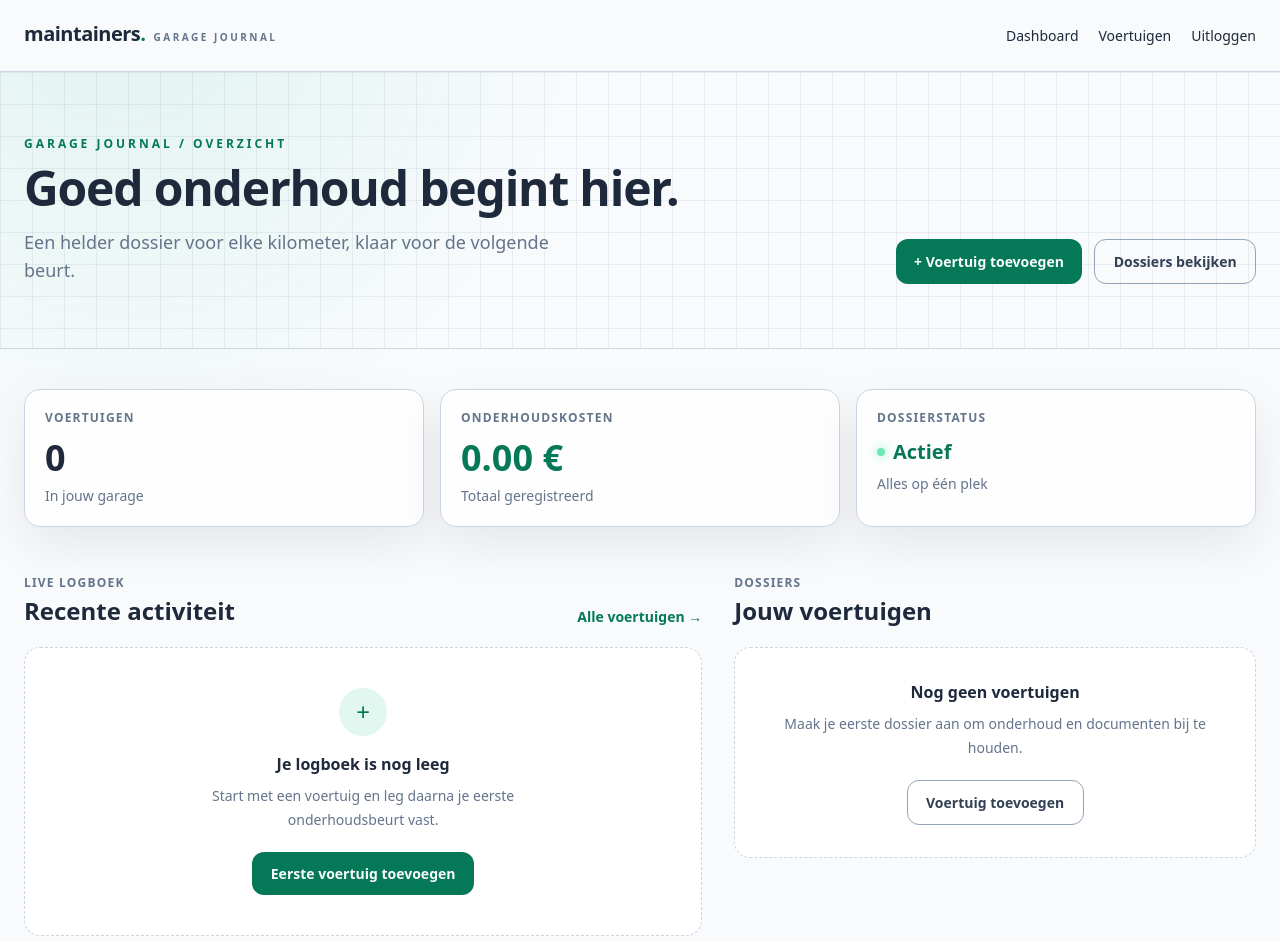
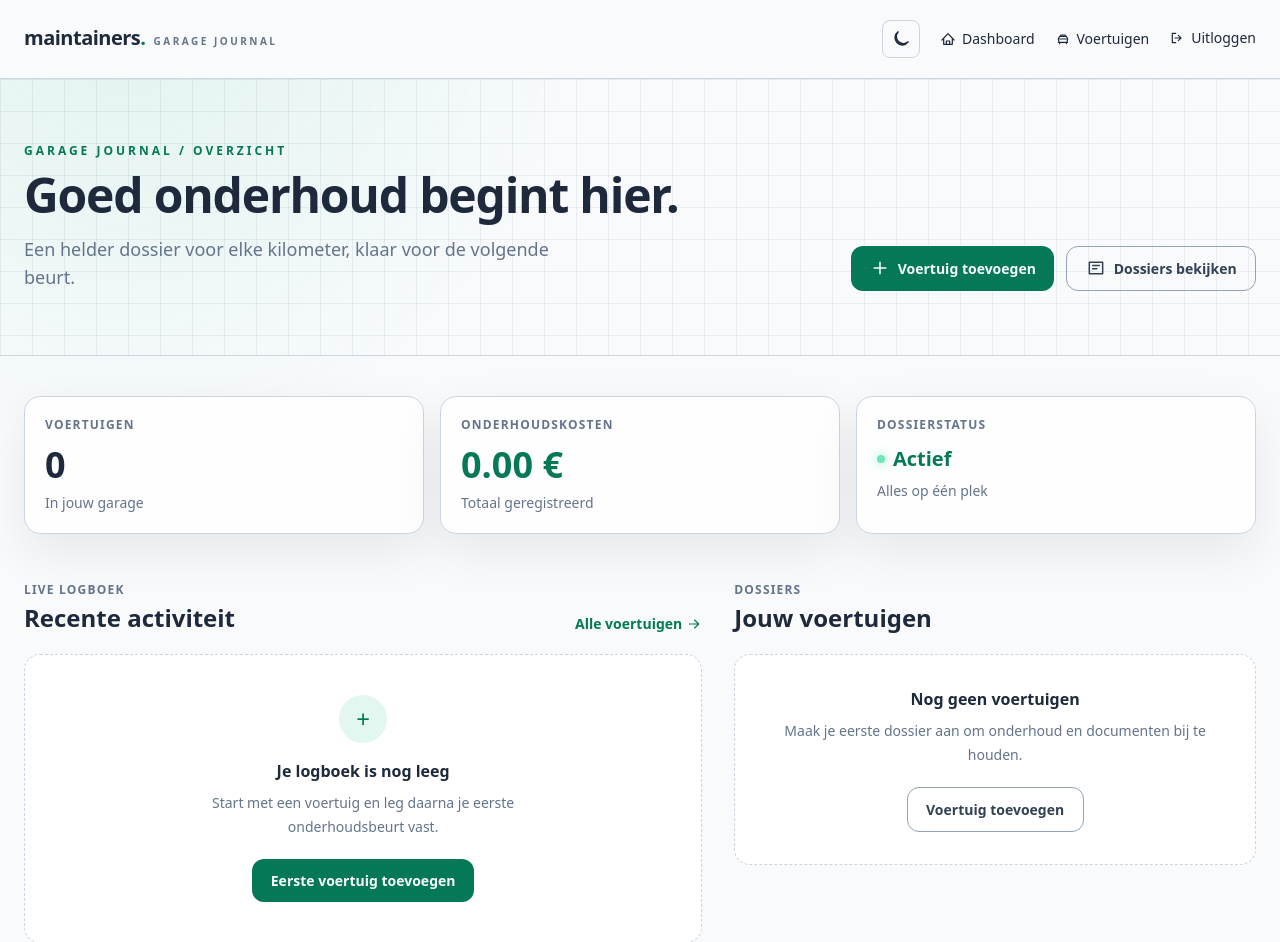
Before and after one commit to martijnschermers/Maintainers, a Django app: page /dashboard/ in a window 1280 px wide. Shown: the top 942 px of the page. Run offline with Django 5.2, Linux system fonts and the light colour scheme; the visitor is signed in with stand-in values (Sample User, id 1); data that the repository does not hold is empty; some libraries are stand-ins or nearby versions.

Commit message:
(feat) applied icons on nav items and general content

```diff
--- a/templates/base.html
+++ b/templates/base.html
@@ -49,36 +49,39 @@
         </button>
       </div>
       <div class="hidden items-center gap-5 text-sm text-slate-300 md:flex">
+        <button class="theme-toggle rounded-lg border border-slate-700 p-2 text-slate-300 hover:border-mint hover:text-mint" type="button" aria-pressed="false" aria-label="Licht thema inschakelen">
+          <span class="theme-toggle-icon" aria-hidden="true">
+            <svg class="theme-icon-sun h-5 w-5" viewBox="0 0 24 24" fill="none" stroke="currentColor" stroke-width="1.8"><circle cx="12" cy="12" r="3"/><path stroke-linecap="round" d="M12 2v2m0 16v2M4.93 4.93l1.42 1.42m11.3 11.3 1.42 1.42M2 12h2m16 0h2M4.93 19.07l1.42-1.42m11.3-11.3 1.42-1.42"/></svg>
+            <svg class="theme-icon-moon hidden h-5 w-5" viewBox="0 0 24 24" fill="none" stroke="currentColor" stroke-width="1.8"><path stroke-linecap="round" stroke-linejoin="round" d="M20.5 15.5A8.5 8.5 0 0 1 8.5 3.5a8.6 8.6 0 1 0 12 12Z"/></svg>
+          </span>
+        </button>
         {% if user.is_authenticated %}
-          <a class="hover:text-white" href="{% url 'maintenance:dashboard' %}">Dashboard</a>
-          <a class="hover:text-white" href="{% url 'maintenance:vehicle-list' %}">Voertuigen</a>
-          <form method="post" action="{% url 'account_logout' %}" class="inline">{% csrf_token %}<button class="hover:text-white">Uitloggen</button></form>
+          <a class="inline-flex items-center gap-1.5 hover:text-white" href="{% url 'maintenance:dashboard' %}"><svg class="h-4 w-4" viewBox="0 0 24 24" fill="none" stroke="currentColor" stroke-width="1.8" aria-hidden="true"><path stroke-linecap="round" stroke-linejoin="round" d="M3 13.5 12 4l9 9.5M5.5 11.5V20h13v-8.5M9.5 20v-5h5v5"/></svg>Dashboard</a>
+          <a class="inline-flex items-center gap-1.5 hover:text-white" href="{% url 'maintenance:vehicle-list' %}"><svg class="h-4 w-4" viewBox="0 0 24 24" fill="none" stroke="currentColor" stroke-width="1.8" aria-hidden="true"><path stroke-linecap="round" stroke-linejoin="round" d="M5 17h14M6 17l-1-5 2-4h10l2 4-1 5M7 17v2m10-2v2M7 12h10M8 8l1-2h6l1 2"/></svg>Voertuigen</a>
+          <form method="post" action="{% url 'account_logout' %}" class="inline">{% csrf_token %}<button class="inline-flex items-center gap-1.5 hover:text-white"><svg class="h-4 w-4" viewBox="0 0 24 24" fill="none" stroke="currentColor" stroke-width="1.8" aria-hidden="true"><path stroke-linecap="round" d="M10 5H5v14h5M14 8l4 4-4 4M9 12h9"/></svg>Uitloggen</button></form>
         {% else %}
-          <div class="flex items-center gap-2 rounded-full border border-slate-700 p-1">
-            <button class="theme-toggle rounded-full p-2 text-slate-300 hover:bg-slate-800 hover:text-mint" type="button" aria-pressed="false" aria-label="Licht thema inschakelen">
-              <span class="theme-toggle-icon" aria-hidden="true">☀</span>
-            </button>
-            <a class="rounded-full bg-mint px-4 py-2 font-semibold text-slate-950 hover:bg-emerald-300" href="{% url 'account_login' %}">Inloggen</a>
-          </div>
+          <a class="inline-flex items-center gap-1.5 rounded-full bg-mint px-4 py-2 font-semibold text-slate-950 hover:bg-emerald-300" href="{% url 'account_login' %}"><svg class="h-4 w-4" viewBox="0 0 24 24" fill="none" stroke="currentColor" stroke-width="1.8" aria-hidden="true"><path stroke-linecap="round" d="M10 5H5v14h5M14 8l4 4-4 4M9 12h9"/></svg>Inloggen</a>
         {% endif %}
       </div>
     </div>
     <div id="mobile-menu" class="hidden border-t border-slate-800 px-6 py-4 md:hidden">
       <div class="flex flex-col gap-2 text-sm text-slate-300">
-        <button class="theme-toggle flex w-full items-center rounded-lg px-3 py-3 text-left hover:bg-slate-900 hover:text-white" type="button" aria-pressed="false" aria-label="Licht thema inschakelen"><span class="theme-toggle-icon mr-2" aria-hidden="true">☀</span><span class="theme-toggle-label">Licht thema</span></button>
+        <button class="theme-toggle flex w-full items-center rounded-lg px-3 py-3 text-left hover:bg-slate-900 hover:text-white" type="button" aria-pressed="false" aria-label="Licht thema inschakelen"><span class="theme-toggle-icon mr-2" aria-hidden="true"><svg class="theme-icon-sun h-5 w-5" viewBox="0 0 24 24" fill="none" stroke="currentColor" stroke-width="1.8"><circle cx="12" cy="12" r="3"/><path stroke-linecap="round" d="M12 2v2m0 16v2M4.93 4.93l1.42 1.42m11.3 11.3 1.42 1.42M2 12h2m16 0h2M4.93 19.07l1.42-1.42m11.3-11.3 1.42-1.42"/></svg><svg class="theme-icon-moon hidden h-5 w-5" viewBox="0 0 24 24" fill="none" stroke="currentColor" stroke-width="1.8"><path stroke-linecap="round" stroke-linejoin="round" d="M20.5 15.5A8.5 8.5 0 0 1 8.5 3.5a8.6 8.6 0 1 0 12 12Z"/></svg></span><span class="theme-toggle-label">Licht thema</span></button>
         {% if user.is_authenticated %}
-          <a class="rounded-lg px-3 py-3 hover:bg-slate-900 hover:text-white" href="{% url 'maintenance:dashboard' %}">Dashboard</a>
-          <a class="rounded-lg px-3 py-3 hover:bg-slate-900 hover:text-white" href="{% url 'maintenance:vehicle-list' %}">Voertuigen</a>
-          <form method="post" action="{% url 'account_logout' %}">{% csrf_token %}<button class="w-full rounded-lg px-3 py-3 text-left hover:bg-slate-900 hover:text-white">Uitloggen</button></form>
+          <a class="inline-flex items-center gap-2 rounded-lg px-3 py-3 hover:bg-slate-900 hover:text-white" href="{% url 'maintenance:dashboard' %}"><svg class="h-5 w-5" viewBox="0 0 24 24" fill="none" stroke="currentColor" stroke-width="1.8" aria-hidden="true"><path stroke-linecap="round" stroke-linejoin="round" d="M3 13.5 12 4l9 9.5M5.5 11.5V20h13v-8.5M9.5 20v-5h5v5"/></svg>Dashboard</a>
+          <a class="inline-flex items-center gap-2 rounded-lg px-3 py-3 hover:bg-slate-900 hover:text-white" href="{% url 'maintenance:vehicle-list' %}"><svg class="h-5 w-5" viewBox="0 0 24 24" fill="none" stroke="currentColor" stroke-width="1.8" aria-hidden="true"><path stroke-linecap="round" stroke-linejoin="round" d="M5 17h14M6 17l-1-5 2-4h10l2 4-1 5M7 17v2m10-2v2M7 12h10M8 8l1-2h6l1 2"/></svg>Voertuigen</a>
+          <form method="post" action="{% url 'account_logout' %}">{% csrf_token %}<button class="inline-flex w-full items-center gap-2 rounded-lg px-3 py-3 text-left hover:bg-slate-900 hover:text-white"><svg class="h-5 w-5" viewBox="0 0 24 24" fill="none" stroke="currentColor" stroke-width="1.8" aria-hidden="true"><path stroke-linecap="round" d="M10 5H5v14h5M14 8l4 4-4 4M9 12h9"/></svg>Uitloggen</button></form>
         {% else %}
-          <a class="rounded-lg bg-mint px-4 py-3 text-center font-semibold text-slate-950 hover:bg-emerald-300" href="{% url 'account_login' %}">Inloggen</a>
+          <a class="inline-flex items-center justify-center gap-1.5 rounded-lg bg-mint px-4 py-3 text-center font-semibold text-slate-950 hover:bg-emerald-300" href="{% url 'account_login' %}"><svg class="h-5 w-5" viewBox="0 0 24 24" fill="none" stroke="currentColor" stroke-width="1.8" aria-hidden="true"><path stroke-linecap="round" d="M10 5H5v14h5M14 8l4 4-4 4M9 12h9"/></svg>Inloggen</a>
         {% endif %}
       </div>
     </div>
   </nav>
   {% if messages %}
     <div class="mx-auto max-w-7xl px-6 pt-5">
-      {% for message in messages %}<div class="rounded-xl border border-emerald-400/30 bg-emerald-400/10 px-4 py-3 text-sm text-emerald-200">{{ message }}</div>{% endfor %}
+      <div class="rounded-xl border border-emerald-400/30 bg-emerald-400/10 px-4 py-3 text-sm text-emerald-200">
+        {% for message in messages %}{% if not forloop.first %}<span class="mx-2 text-emerald-400/60" aria-hidden="true">·</span>{% endif %}{{ message }}{% endfor %}
+      </div>
     </div>
   {% endif %}
   <main>{% block content %}{% endblock %}</main>
@@ -103,8 +106,10 @@
         toggle.setAttribute("aria-label", isLight ? "Donker thema inschakelen" : "Licht thema inschakelen");
         const label = toggle.querySelector(".theme-toggle-label");
         if (label) label.textContent = isLight ? "Donker thema" : "Licht thema";
-        const icon = toggle.querySelector(".theme-toggle-icon");
-        if (icon) icon.textContent = isLight ? "☾" : "☀";
+        const sun = toggle.querySelector(".theme-icon-sun");
+        const moon = toggle.querySelector(".theme-icon-moon");
+        if (sun) sun.classList.toggle("hidden", isLight);
+        if (moon) moon.classList.toggle("hidden", !isLight);
       });
     };
     updateThemeControls(document.documentElement.dataset.theme);
--- a/templates/maintenance/dashboard.html
+++ b/templates/maintenance/dashboard.html
@@ -11,8 +11,8 @@
         <p class="mt-4 max-w-xl text-base leading-7 text-slate-400 sm:text-lg">Een helder dossier voor elke kilometer, klaar voor de volgende beurt.</p>
       </div>
       <div class="flex flex-wrap gap-3">
-        <a href="{% url 'maintenance:vehicle-create' %}" class="btn-primary">+ Voertuig toevoegen</a>
-        <a href="{% url 'maintenance:vehicle-list' %}" class="btn-secondary">Dossiers bekijken</a>
+        <a href="{% url 'maintenance:vehicle-create' %}" class="btn-primary inline-flex items-center gap-2"><svg class="h-5 w-5" viewBox="0 0 24 24" fill="none" stroke="currentColor" stroke-width="1.8" aria-hidden="true"><path stroke-linecap="round" d="M12 5v14M5 12h14"/></svg>Voertuig toevoegen</a>
+        <a href="{% url 'maintenance:vehicle-list' %}" class="btn-secondary inline-flex items-center gap-2"><svg class="h-5 w-5" viewBox="0 0 24 24" fill="none" stroke="currentColor" stroke-width="1.8" aria-hidden="true"><path stroke-linecap="round" stroke-linejoin="round" d="M4 5h16v14H4zM8 9h8M8 13h5"/></svg>Dossiers bekijken</a>
       </div>
     </div>
   </div>
@@ -42,7 +42,7 @@
           <p class="text-xs font-bold uppercase tracking-widest text-slate-500">Live logboek</p>
           <h2 class="mt-1 break-words text-xl font-bold sm:text-2xl">Recente activiteit</h2>
         </div>
-        <a href="{% url 'maintenance:vehicle-list' %}" class="whitespace-nowrap text-sm font-semibold text-mint hover:text-emerald-300">Alle voertuigen <span aria-hidden="true">→</span></a>
+        <a href="{% url 'maintenance:vehicle-list' %}" class="inline-flex items-center gap-1 whitespace-nowrap text-sm font-semibold text-mint hover:text-emerald-300">Alle voertuigen <svg class="h-4 w-4" viewBox="0 0 24 24" fill="none" stroke="currentColor" stroke-width="1.8" aria-hidden="true"><path stroke-linecap="round" stroke-linejoin="round" d="M5 12h14m-6-6 6 6-6 6"/></svg></a>
       </div>
       {% for entry in recent_entries %}
       <div class="panel mb-3 flex min-w-0 items-center justify-between gap-4 overflow-hidden p-4 transition hover:border-emerald-300/40">
--- a/templates/maintenance/vehicle_list.html
+++ b/templates/maintenance/vehicle_list.html
@@ -5,20 +5,20 @@
 <section class="mx-auto max-w-7xl px-6 py-12">
   <div class="mb-10 flex flex-col justify-between gap-5 sm:flex-row sm:items-end">
     <div><p class="mb-2 text-sm font-semibold uppercase tracking-widest text-mint">Mijn garage</p><h1 class="text-4xl font-black tracking-tight">Voertuigen</h1><p class="mt-2 text-slate-400">Houd elk dossier overzichtelijk en overdraagbaar.</p></div>
-    <a href="{% url 'maintenance:vehicle-create' %}" class="rounded-xl bg-mint px-5 py-3 text-center font-bold text-slate-950 hover:bg-emerald-300">+ Voertuig toevoegen</a>
+    <a href="{% url 'maintenance:vehicle-create' %}" class="inline-flex items-center justify-center gap-2 rounded-xl bg-mint px-5 py-3 text-center font-bold text-slate-950 hover:bg-emerald-300"><svg class="h-5 w-5" viewBox="0 0 24 24" fill="none" stroke="currentColor" stroke-width="1.8" aria-hidden="true"><path stroke-linecap="round" d="M12 5v14M5 12h14"/></svg>Voertuig toevoegen</a>
   </div>
   {% if vehicles %}
   <div class="grid gap-5 md:grid-cols-2 lg:grid-cols-3">
     {% for vehicle in vehicles %}
     <a href="{% url 'maintenance:vehicle-detail' vehicle.pk %}" class="group rounded-2xl border border-slate-800 bg-slate-900 p-6 transition hover:-translate-y-1 hover:border-emerald-300/50">
-      <div class="mb-8 flex items-start justify-between"><span class="rounded-full bg-slate-800 px-3 py-1 text-xs font-semibold text-slate-300">{{ vehicle.get_vehicle_type_display }}</span><span class="text-2xl">↗</span></div>
+      <div class="mb-8 flex items-start justify-between"><span class="rounded-full bg-slate-800 px-3 py-1 text-xs font-semibold text-slate-300">{{ vehicle.get_vehicle_type_display }}</span><svg class="h-5 w-5 text-slate-500 transition group-hover:text-mint" viewBox="0 0 24 24" fill="none" stroke="currentColor" stroke-width="1.8" aria-hidden="true"><path stroke-linecap="round" stroke-linejoin="round" d="M7 17 17 7m0 0H9m8 0v8"/></svg></div>
       <h2 class="text-2xl font-bold">{{ vehicle.make }} {{ vehicle.model }}</h2>
       <p class="mt-2 flex flex-wrap items-center gap-2 text-slate-400">{% if vehicle.license_plate %}<span class="license-plate"><span class="license-plate-text">{{ vehicle.license_plate }}</span></span><span>·</span>{% endif %}<span>{{ vehicle.current_odometer_km|intcomma }} km</span></p>
     </a>
     {% endfor %}
   </div>
   {% else %}
-  <div class="rounded-2xl border border-dashed border-slate-700 bg-slate-900/50 px-6 py-16 text-center"><div class="mx-auto mb-4 text-5xl">🚗</div><h2 class="text-2xl font-bold">Je garage is nog leeg</h2><p class="mx-auto mt-2 max-w-md text-slate-400">Voeg je eerste voertuig toe en begin met een betrouwbaar onderhoudsdossier.</p><a href="{% url 'maintenance:vehicle-create' %}" class="mt-6 inline-block rounded-xl bg-mint px-5 py-3 font-bold text-slate-950">Eerste voertuig toevoegen</a></div>
+  <div class="rounded-2xl border border-dashed border-slate-700 bg-slate-900/50 px-6 py-16 text-center"><svg class="mx-auto mb-4 h-12 w-12 text-mint" viewBox="0 0 24 24" fill="none" stroke="currentColor" stroke-width="1.8" aria-hidden="true"><path stroke-linecap="round" d="M5 17h14M6 17l-1-5 2-4h10l2 4-1 5M7 17v2m10-2v2M7 12h10M8 8l1-2h6l1 2"/></svg><h2 class="text-2xl font-bold">Je garage is nog leeg</h2><p class="mx-auto mt-2 max-w-md text-slate-400">Voeg je eerste voertuig toe en begin met een betrouwbaar onderhoudsdossier.</p><a href="{% url 'maintenance:vehicle-create' %}" class="mt-6 inline-flex items-center gap-2 rounded-xl bg-mint px-5 py-3 font-bold text-slate-950"><svg class="h-5 w-5" viewBox="0 0 24 24" fill="none" stroke="currentColor" stroke-width="1.8" aria-hidden="true"><path stroke-linecap="round" d="M12 5v14M5 12h14"/></svg>Eerste voertuig toevoegen</a></div>
   {% endif %}
 </section>
 {% endblock %}
```
Also changed, not shown: maintenance/tests/test_views.py (+58 -0 lines).
